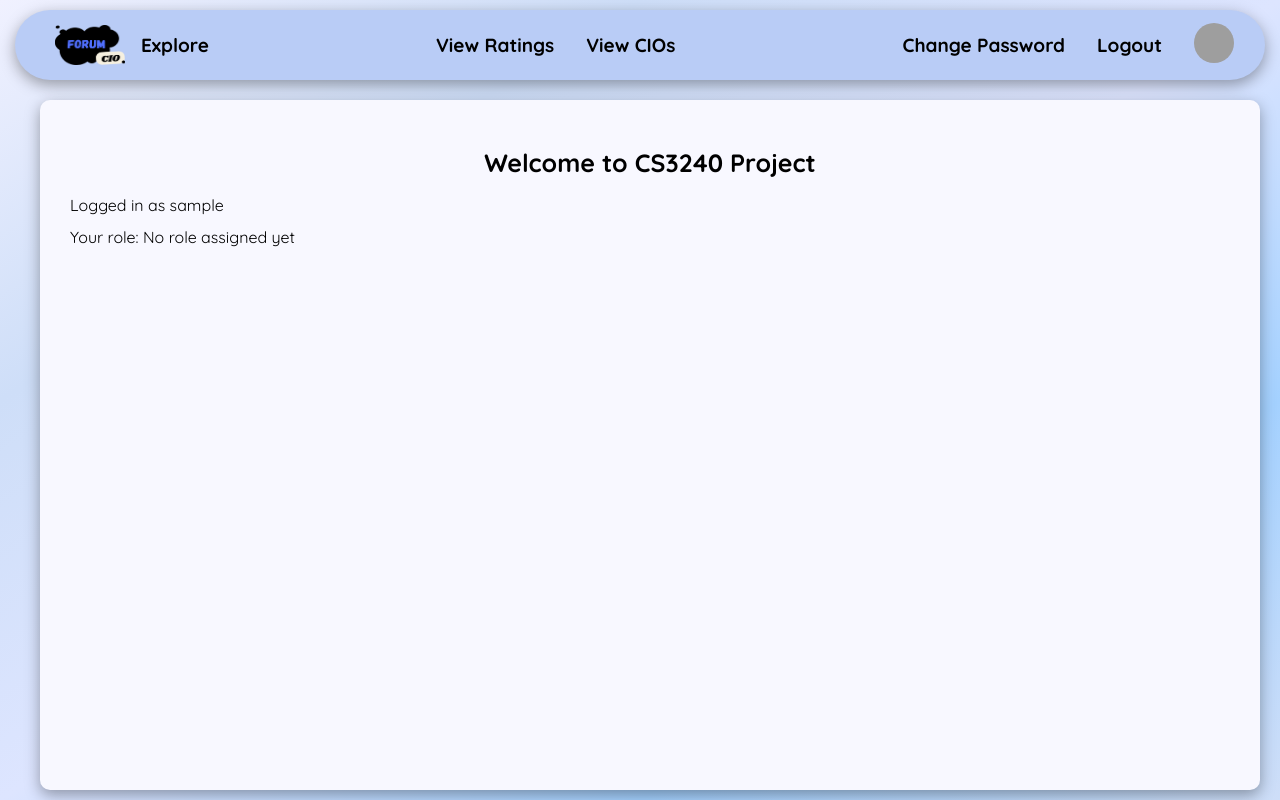
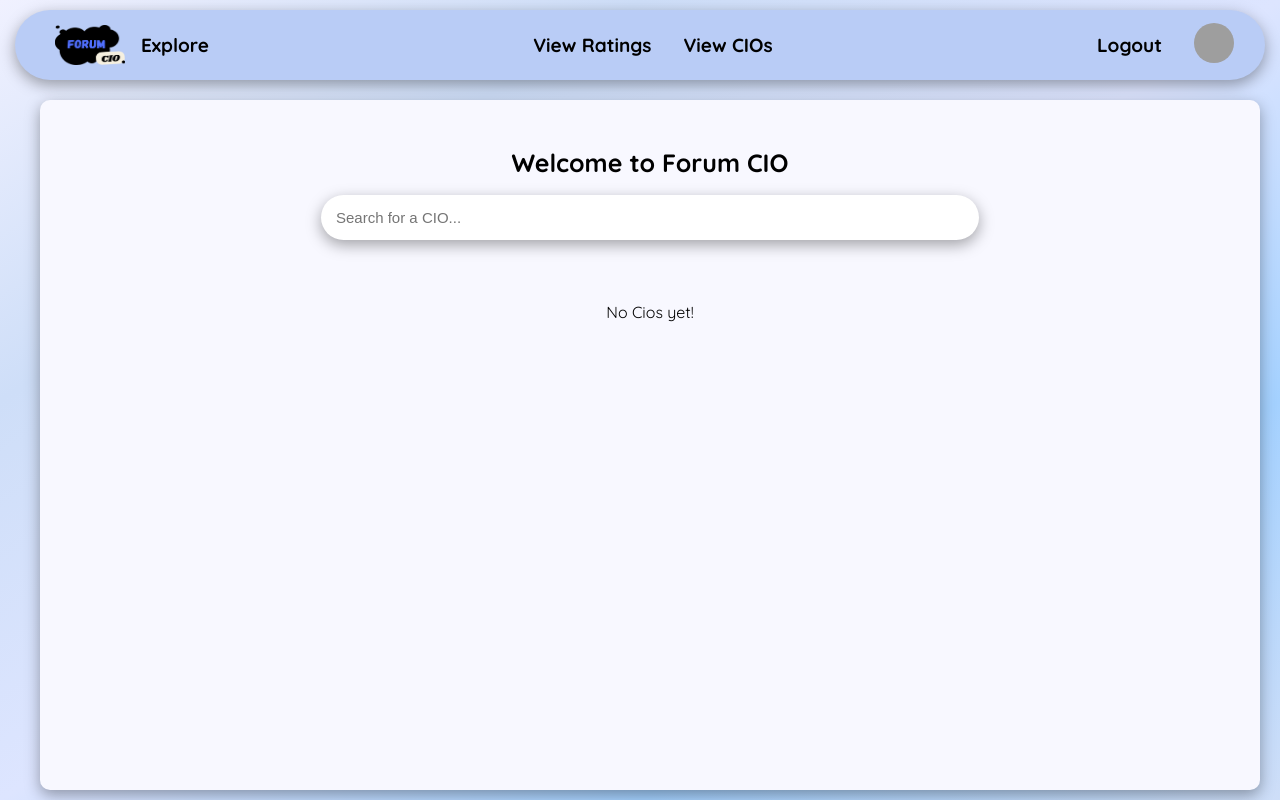
Before and after one commit to SafaaMahbub/CIO_Forum, a Django app: page / in a window 1280 px wide. Run offline with Django 4.2, Linux system fonts and the light colour scheme; the visitor is signed in with stand-in values (Sample User, id 1); some libraries are stand-ins or nearby versions; some web fonts are replaced; grey boxes are pictures that could not be loaded.

Commit message:
some UI updates

```diff
--- a/templates/base.html
+++ b/templates/base.html
@@ -33,15 +33,6 @@
                 <!-- Normal users -->
                 <li><a href="/view-all-reviews/">View Ratings</a></li>
                 <li><a href="/view-all-cios/">View CIOs</a></li>
-
-                {% if user.email|slice:"-13:" == "@virginia.edu" %}
-                    <li><a href="{% url 'messages_inbox' %}">Messages</a></li>
-
-                    <li><a href="/create-review/">Create Review</a></li>
-            {%  endif %}
-                {% if user.profile.role == "exec" %}
-                    <li><a href="/create-cio/">Create CIO</a></li>
-                {% endif %}
              {%  endif %}
             </ul>
         </div>
@@ -50,7 +41,11 @@
         <!-- <a href="{% url 'account_email' %}">Manage Email</a> -->
         <div  class="navLinks">
             <ul>
-                    <li><a href="{% url 'account_change_password' %}">Change Password</a></li>
+                {% if user.profile.role != "guest" %}
+                    <li><a href="/create-review/">Create Review</a></li>
+                    <li><a href="/create-cio/">Create CIO</a></li>
+                    <li><a href="{% url 'messages_inbox' %}">Messages</a></li>
+                {% endif %}
                 <li><a href="#" id="logout-link" class="nav-link">Logout</a></li>
                 <li><a href="/profile/">
                     <img src="{{ user.profile.profile_picture.url }}" alt="profilePicture" class="navPic">
--- a/templates/home.html
+++ b/templates/home.html
@@ -4,23 +4,35 @@
 {% block content %}
     <div class="info">
         {% if user.is_authenticated %}
-            <h1>Welcome to CS3240 Project</h1>
+            <h1>Welcome to Forum CIO</h1>
 
-            <p>Logged in as {{ display_name|default:user.username }}</p>
-            <p>Your role: {{ role|default:"No role assigned yet" }}</p>
-            {%  comment %}
-        <!--{% else %}
-            <h1>Django is running on Heroku 🚀</h1>
-            <div class="center-text">
-                <a class="main-btn" href="{% url 'account_login' %}">Normal Login</a>
+            <div id="searchContainer">
+                <input type="text" id="mySearch" onkeyup="searchCios()" placeholder="Search for a CIO..." title="Type in a cio">
             </div>
 
-            <div class="center-text">
-                <a class="google-btn" href="{% provider_login_url 'google' %}">
-                    Sign in with Google
-                </a>
+            <div class="CioContainer">
+            {% if cios %}
+                {% for cio in cios %}
+                <div class="cioCard cio-item">
+                    <div class="cio-image">
+                        {% if cio.cio_profile_picture %}
+                            <img src="{{ cio.cio_profile_picture.url }}" alt="cio.name" height="200px" width="250px">
+                        {% else %}
+                             <img src="{{ cio.cio_profile_picture.url }}" alt="cio.name" height="200px" width="250px">
+                        {% endif %}
+                    </div>
+                <div class="cio-info">
+                        <h3 class="cio-name">{{ cio.name }}</h3>
+                        <h3>About</h3>
+                        <p>{{ cio.description }}</p>
+                    </div>
+                </div>
+
+                {% endfor %}
+            {%  else %}
+                <p>No Cios yet!</p>
+            {% endif %}
             </div>
-            {% endcomment %}
         {% endif %}
     </div>
 {% endblock %}
--- a/templates/view_all_reviews.html
+++ b/templates/view_all_reviews.html
@@ -1,8 +1,9 @@
 {% extends "base.html" %}
 {% block content %}
+<div class="info">
     <h1>View All Reviews</h1>
     <div id="searchContainer">
-        <input type="text" id="mySearch" onkeyup="search()" placeholder="Search..." title="Type in a cio">
+        <input type="text" id="mySearch" onkeyup="search()" placeholder="Filter reviews by CIO..." title="Type in a cio">
     </div>
     <div class="reviewContainer">
     {%  if reviews %}
@@ -17,4 +18,5 @@
         <p>No reviews yet!</p>
     {% endif %}
     </div>
+</div>
 {%  endblock %}
```
Also changed, not shown: templates/landingPage.html (deleted, +0 -14 lines), templates/profile.html (+6 -7 lines), templates/view_all_cios.html (+3 -22 lines). Lines whose indentation alone changed are shown as unchanged.
